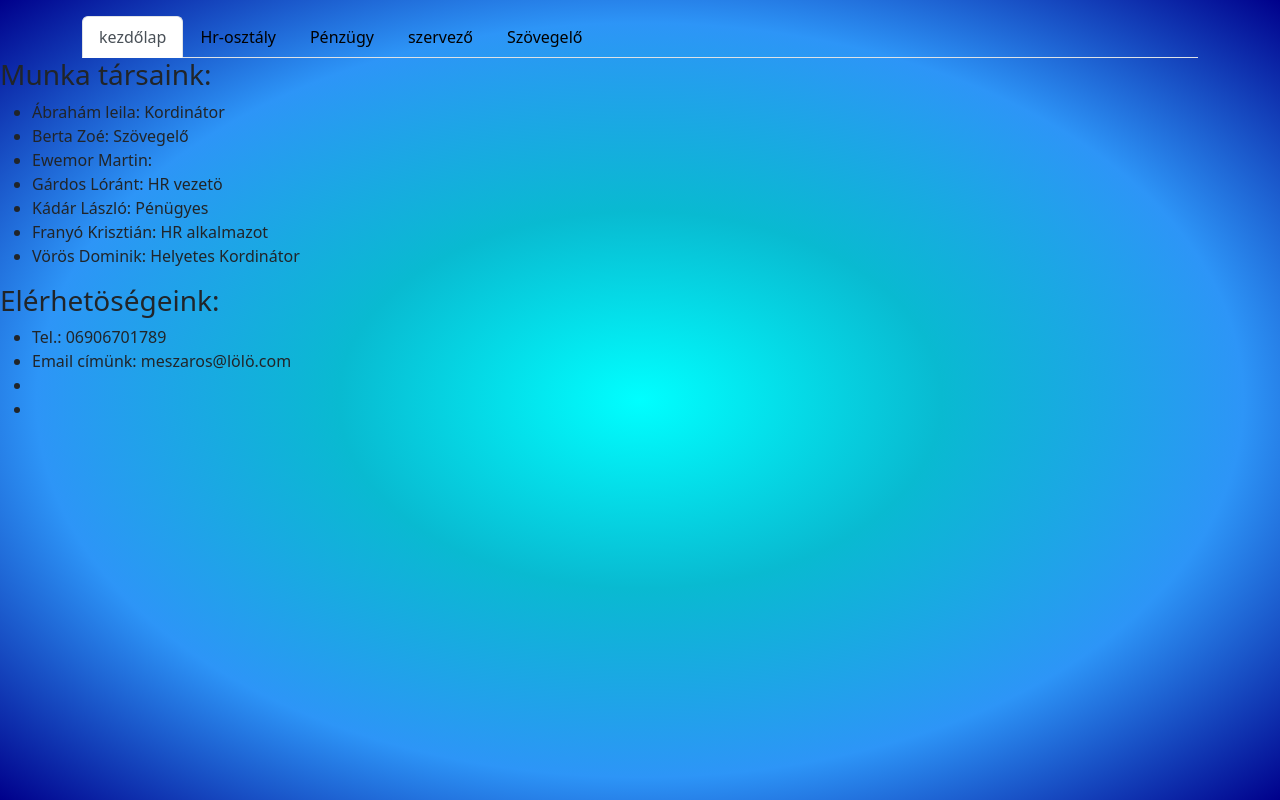
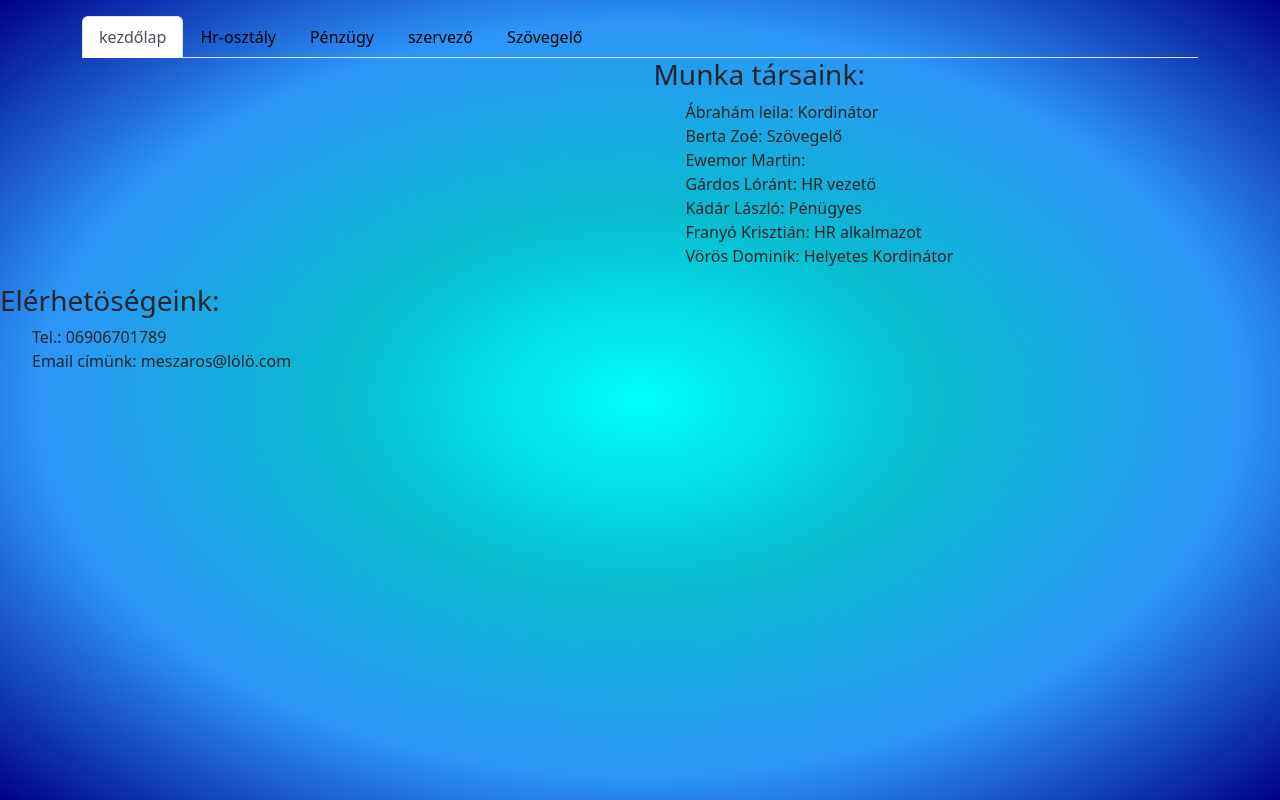
Before and after one commit to folyamatban/HR-osztaly, a plain HTML site: page index.html in a window 1280 px wide. Drawn offline with nearby package versions, Linux system fonts and the light colour scheme.

Commit message:
váz szerkezet

```diff
--- a/index.html
+++ b/index.html
@@ -46,6 +46,7 @@
       </nav>
       <article>
 
+
       </article>
       <aside>
         <h3>Munka társaink: </h3>
@@ -64,8 +65,6 @@
        <ul>
         <li>Tel.: 06906701789 </li>
         <li>Email címünk: meszaros@lölö.com</li>
-        <li></li>
-        <li></li>
        </ul>
     </footer>
 </main>
--- a/style.css
+++ b/style.css
@@ -8,3 +8,32 @@ body{
     color:black;
 
 }
+aside ul li{
+    list-style-type: none;
+}
+footer ul li{
+    list-style-type: none;
+
+}
+main{
+    display: grid;
+    grid-template-areas:
+    "h h h"
+    "n n n"
+    "a a as"
+    "f f f"
+;
+}
+nav{
+    grid-area: n;
+}
+aside{
+    grid-area: as;
+
+}
+article{
+    grid-area: a;
+}
+footer{
+    grid-area: f;
+}
```
